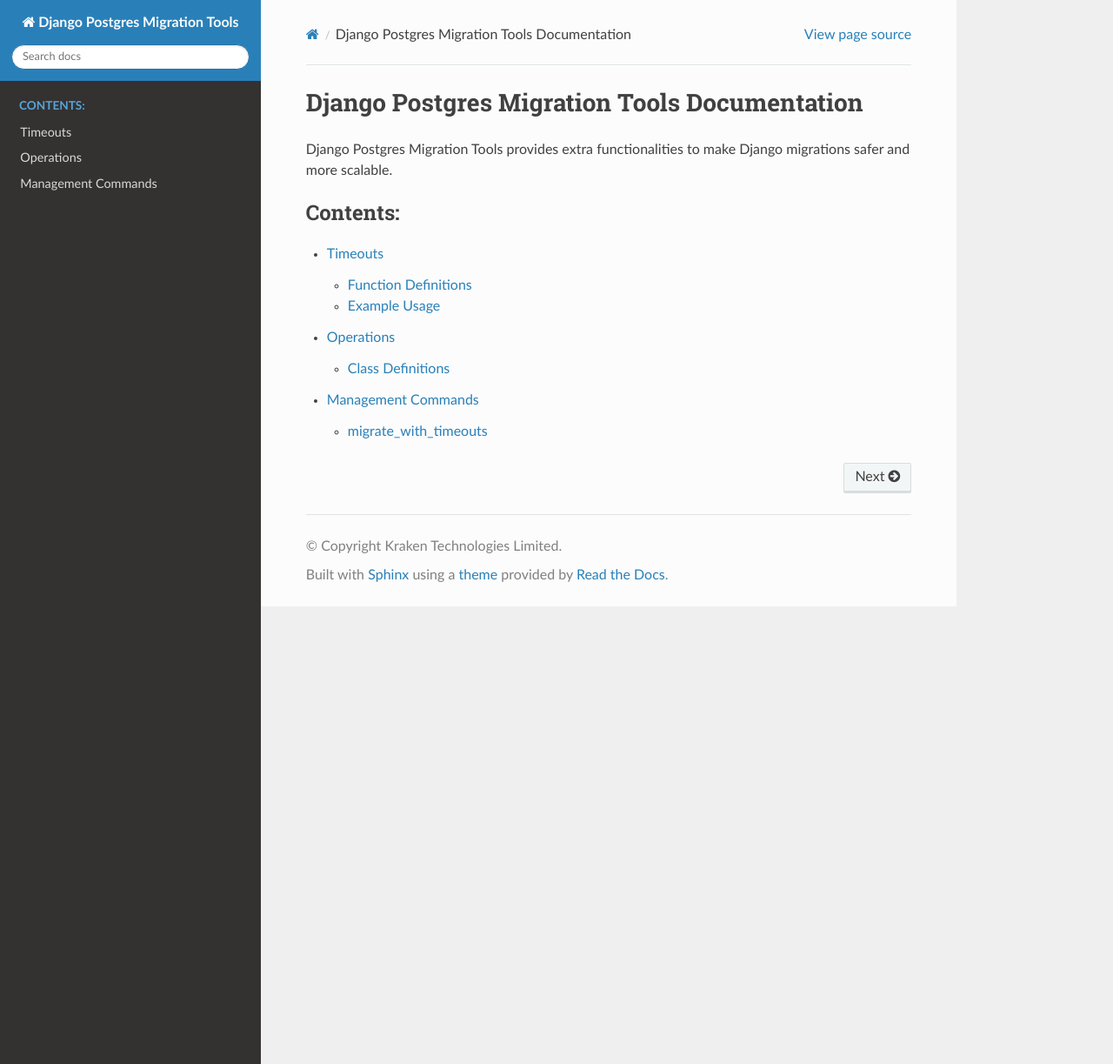
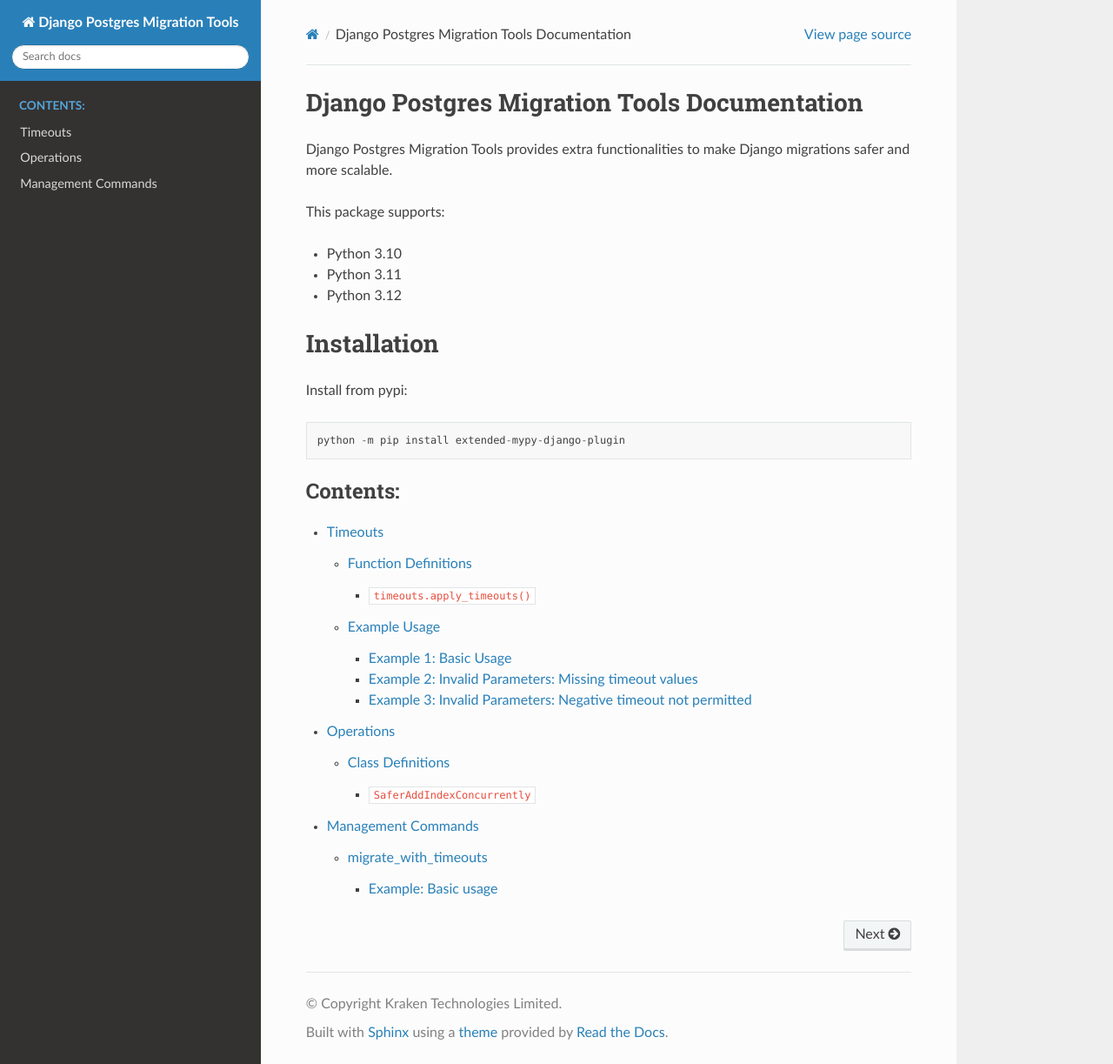
Before and after one commit to kraken-tech/django-pg-migration-tools, a Sphinx documentation site: the page built from docs/index.rst, in a window 1280 px wide and 1223 px high. Shown: the whole window at 87% size. Built offline with Sphinx 7.4.7 and the Read the Docs theme 2.0.0, drawn with Linux system fonts in a browser that asks for light colours.

Commit message:
Move list of supported Python versions to the docs

```diff
--- a/docs/index.rst
+++ b/docs/index.rst
@@ -4,8 +4,21 @@
 Django Postgres Migration Tools provides extra functionalities to make Django
 migrations safer and more scalable.
 
+This package supports:
+
+- Python 3.10
+- Python 3.11
+- Python 3.12
+
+Installation
+============
+
+Install from pypi::
+
+    python -m pip install extended-mypy-django-plugin
+
 .. toctree::
-   :maxdepth: 2
+   :maxdepth: 3
    :caption: Contents:
 
    usage/timeouts
```
Also changed, not shown: README.md (+0 -8 lines).
